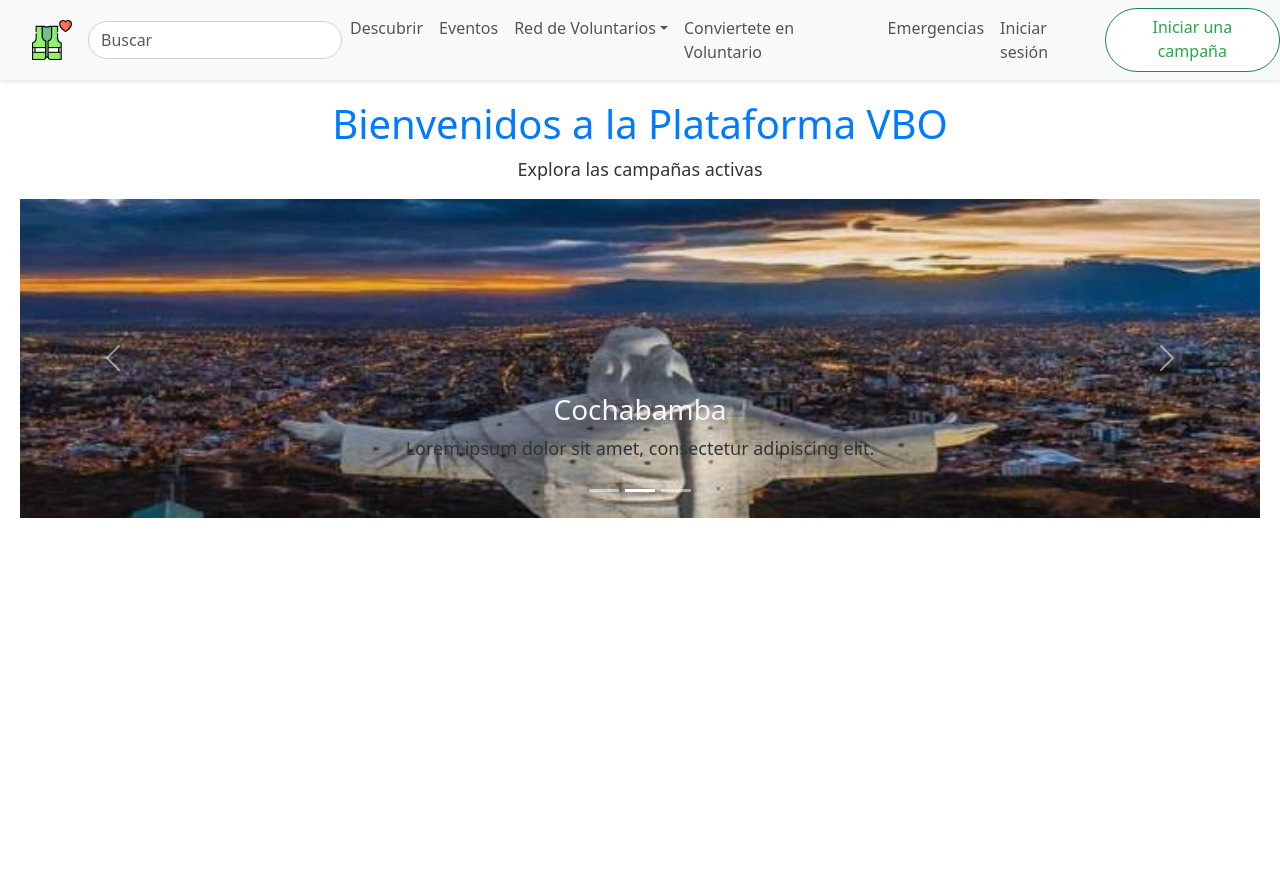
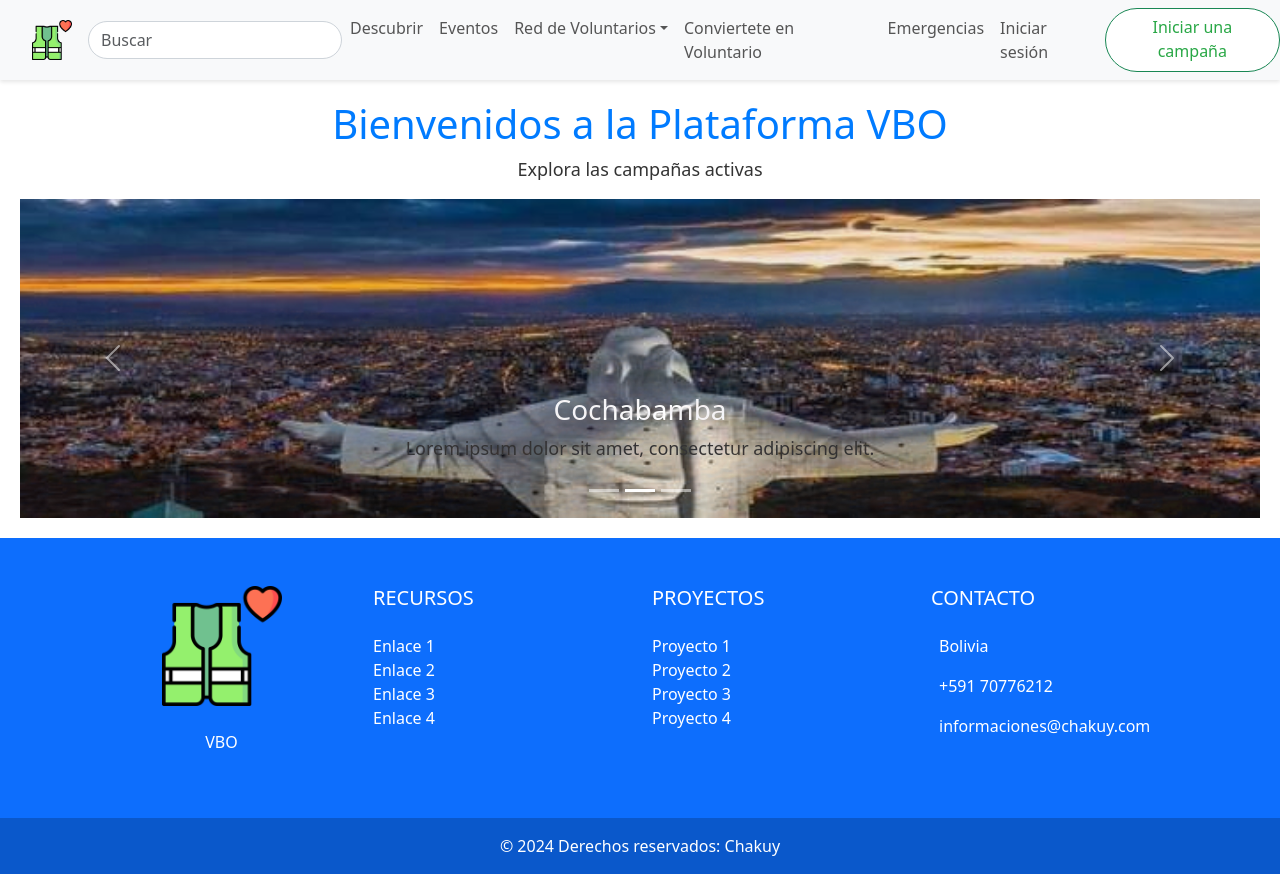
Before and after one commit to tasajos/sitevbo, a React (Create React App) app in the folder sitevbo/: page / in a window 1280 px wide. Before the commit the page ends 800 px from the top, so only its background shows below. Built offline with nearby package versions, Linux system fonts and the light colour scheme.

Commit message:
update footer

```diff
--- a/sitevbo/src/App.js
+++ b/sitevbo/src/App.js
@@ -11,6 +11,7 @@ function App() {
 
         <Routes>
           <Route path="/" element={<Principal />} />
+
           {/* Aquí puedes añadir más rutas según sea necesario */}
         </Routes>
 
--- /dev/null
+++ b/sitevbo/src/Components/Footer/Footer.css
@@ -0,0 +1,15 @@
+/* Footer.css */
+
+.footer-link {
+    text-decoration: none; /* Elimina el subrayado de los enlaces */
+    color: white; /* Mantiene el color blanco para todos los enlaces del footer */
+  }
+
+  .footer-link:hover {
+    text-decoration: none; /* Asegura que no aparece subrayado al pasar el mouse */
+  }
+
+  /* Si estás usando SCSS o si prefieres mantener el estilo en línea con Bootstrap */
+  .text-white a {
+    text-decoration: none;
+  }
--- /dev/null
+++ b/sitevbo/src/Components/Footer/Footer.js
@@ -0,0 +1,58 @@
+//Components/Footer/Footer.js
+
+import React from 'react';
+import logo from '../Imagenes/Voluntarios.png'; // Asegúrate de que la ruta al logo es correcta
+import './Footer.css'; // Importa el archivo CSS donde defines los estilos
+
+const Footer = () => {
+  return (
+    <footer className="bg-primary text-center text-lg-start text-white">
+      <div className="container p-4">
+        <div className="row my-4">
+          <div className="col-lg-3 col-md-6 mb-4 mb-md-0 d-flex justify-content-center align-items-center">
+            <div>
+              <img src={logo} alt="Logo" className="mb-4" style={{ height: '120px' }} />
+              <p className="text-center">VBO</p>
+            </div>
+          </div>
+
+          <div className="col-lg-3 col-md-6 mb-4 mb-md-0">
+            <h5 className="text-uppercase mb-4">Recursos</h5>
+            <ul className="list-unstyled">
+              <li><a href="#!" className="footer-link">Enlace 1</a></li>
+              <li><a href="#!" className="footer-link">Enlace 2</a></li>
+              <li><a href="#!" className="footer-link">Enlace 3</a></li>
+              <li><a href="#!" className="footer-link">Enlace 4</a></li>
+            </ul>
+          </div>
+
+          <div className="col-lg-3 col-md-6 mb-4 mb-md-0">
+            <h5 className="text-uppercase mb-4">Proyectos</h5>
+            <ul className="list-unstyled">
+              <li><a href="#!" className="footer-link">Proyecto 1</a></li>
+              <li><a href="#!" className="footer-link">Proyecto 2</a></li>
+              <li><a href="#!" className="footer-link">Proyecto 3</a></li>
+              <li><a href="#!" className="footer-link">Proyecto 4</a></li>
+            </ul>
+          </div>
+
+          <div className="col-lg-3 col-md-6 mb-4 mb-md-0">
+            <h5 className="text-uppercase mb-4">Contacto</h5>
+            <ul className="list-unstyled">
+              <li><p><i className="fas fa-map-marker-alt pe-2"></i> Bolivia</p></li>
+              <li><p><i className="fas fa-phone pe-2"></i> +591 70776212</p></li>
+              <li><p><i className="fas fa-envelope pe-2"></i> informaciones@chakuy.com</p></li>
+            </ul>
+          </div>
+        </div>
+      </div>
+
+      <div className="text-center p-3" style={{ backgroundColor: 'rgba(0, 0, 0, 0.2)' }}>
+        © 2024 Derechos reservados:
+        <a className="footer-link" href="https://chakuy.com/"> Chakuy</a>
+      </div>
+    </footer>
+  );
+};
+
+export default Footer;
--- a/sitevbo/src/Components/Principal/Principal.js
+++ b/sitevbo/src/Components/Principal/Principal.js
@@ -2,6 +2,7 @@ import React from 'react';
 import './Principal.css';  // Importa los estilos específicos
 import NavBar from '../NavBar/NavBar'; // Ajusta la ruta relativa según sea necesario
 import Slider from './Slider/Slider'; // Ajusta la ruta relativa según sea necesario
+import Footer from '../Footer/Footer'; // Ajusta la ruta relativa según sea necesario
 
 function Principal() {
     return (
@@ -15,7 +16,12 @@ function Principal() {
 
             <Slider />
         </div>
+
+        <Footer />
+
         </div>
+
+
     );
 }
 
```
Also changed, not shown: sitevbo/src/Components/Footer/footer.html (added, +128 -0 lines).
